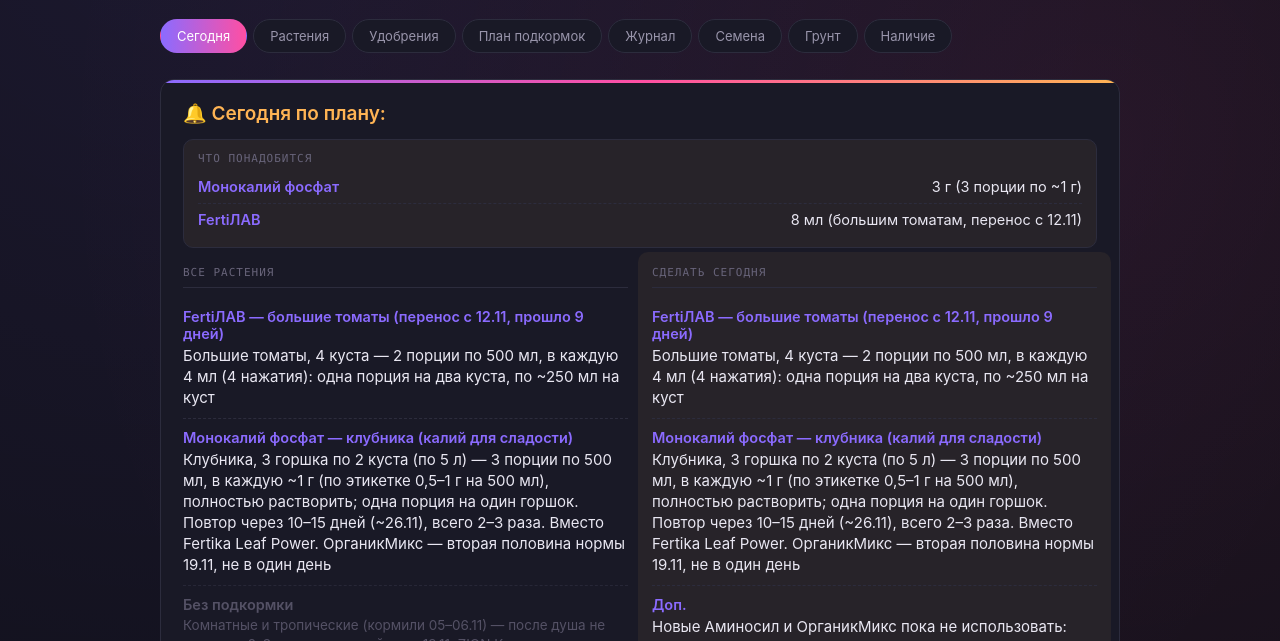
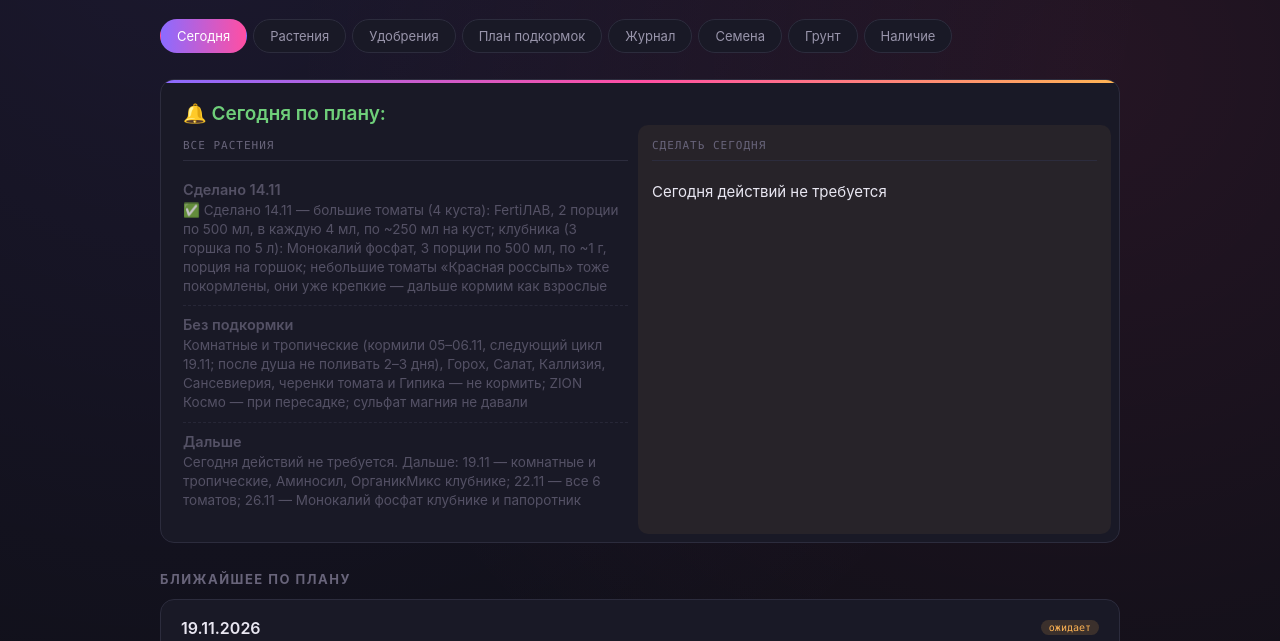
Before and after one commit to aA210199Aa/My-plants, a plain HTML site: page index.html in a window 1280 px wide. Shown: the part 114-755 px from the top of the page. Drawn offline with Linux system fonts and the light colour scheme.

Commit message:
14.11: цикл закрыт (томаты и клубника покормлены), добавлены 22.11 (все томаты) и 26.11 (калий клубнике, папоротник); порядок PLAN исправлен
Co-Authored-By: Claude Sonnet 5.5 <noreply@anthropic.com>

```diff
--- a/index.html
+++ b/index.html
@@ -443,6 +443,7 @@ const PLANTS_TOMATOES = [
     {date:"10.09.2026", note:"Посев 2 семян — вместо гороха, который пока остаётся следующим в очереди"},
     {date:"05.11.2026", note:"Уточнено: томатов 6 кустов (4 взрослых + 2 небольших), небольшие достаточно крепкие — кормим по норме рассады"},
     {date:"05.11.2026", note:"Подкормка FertiЛАВ (4 мл на 500 мл на двоих, по ~200 мл)"},
+    {date:"14.11.2026", note:"Подкормлены; уже крепкие — дальше кормим как взрослые (раз в 7–10 дней, 2 мл FertiЛАВ на куст), следующая ~22.11"},
   ], care:"Молодая рассада — не кормить минералкой первые 2-3 недели\n" + TOMATO_CARE},
   {num:1, n:"Томат черри", loc:"Стеллаж", pot:"Зелёный горшок, 2л", state:"good", photos:["photos/tomato-1.jpg"], photoDate:"03.11.2026", note:"Старый куст", history:[], care:TOMATO_CARE},
   {num:2, n:"Томат черри", loc:"Стеллаж", pot:"Коричневый/терракотовый горшок, 2л", state:"good", photos:["photos/tomato-2.jpg"], photoDate:"03.11.2026", note:"Старый куст", history:[], care:TOMATO_CARE},
@@ -458,6 +459,10 @@ const PLANTS_TOMATOES = [
     {date:"05.11.2026", note:"Полив раствором FertiЛАВ (2 мл на куст, ~250 мл). Следующая ~12.11"},
     {date:"05.11.2026", note:"Полив раствором FertiЛАВ (2 мл на куст, ~250 мл). Следующая ~12.11"},
     {date:"05.11.2026", note:"Полив раствором FertiЛАВ (2 мл на куст, ~250 мл). Следующая ~12.11"},
+    {date:"14.11.2026", note:"Подкормка FertiЛАВ: 4 мл на 500 мл на два куста, ~250 мл на куст. Следующая ~22.11"},
+    {date:"14.11.2026", note:"Подкормка FertiЛАВ: 4 мл на 500 мл на два куста, ~250 мл на куст. Следующая ~22.11"},
+    {date:"14.11.2026", note:"Подкормка FertiЛАВ: 4 мл на 500 мл на два куста, ~250 мл на куст. Следующая ~22.11"},
+    {date:"14.11.2026", note:"Подкормка FertiЛАВ: 4 мл на 500 мл на два куста, ~250 мл на куст. Следующая ~22.11"},
   ], care:"Не кормить, пока не окрепнут корни\nПосле укоренения — пересадить в горшок\nПолив по подсыханию, не переливать"},
 ];
 
@@ -473,6 +478,7 @@ const PLANTS_SALAD = [
 
 const PLANTS_BERRIES = [
   {n:"Клубника (6 кустов)", loc:"Стеллаж", pot:"3 горшка по 5л, по 2 куста", state:"good", photos:["photos/strawberry-1.jpg","photos/strawberry-2.jpg","photos/strawberry-3.jpg"], photoDate:"03.11.2026", note:"Пересажены из стаканчиков в большие горшки, цветут, есть созревшая ягода. В одном горшке у куста сухая мохнатая розетка в центре — возможно, отмирает. Уточнено 04.11: 6 кустов, по 2 в каждом из трёх горшков по 5л. 05.11: в одном горшке один куст совсем маленький — по фото 03.11 низкий, с сухой «мохнатой» серединой и 2–3 листьями, рядом сильный сосед", history:[
+    {date:"14.11.2026", note:"Подкормка калием: Монокалий фосфат, 3 порции по 500 мл, по ~1 г на горшок. Повтор ~26.11, вторая половина ОрганикМикса 19.11"},
     {date:"14.11.2026", note:"Решено дать калий для сладости сегодня: Монокалий фосфат 2 г на 2 л воды, по ~650 мл на горшок. Повтор ~26.11, вторая половина ОрганикМикса 19.11"},
     {date:"05.11.2026", note:"В одном горшке куст совсем маленький (слабый) — срезаем цветоносы и подсохшие листья, даём окрепнуть"},
     {date:"05.11.2026", note:"Первый урожай: съедено 3 ягоды, кисловатые"},
@@ -630,33 +636,47 @@ const FERT_BIO = [
 ];
 
 const PLAN = [
-  {date:"14.11.2026", status:"pending",
+  {date:"26.11.2026", status:"pending",
   need:[
     {label:"Монокалий фосфат", val:"3 г (3 порции по ~1 г)"},
-    {label:"FertiЛАВ", val:"8 мл (большим томатам, перенос с 12.11)"},
+    {label:"FertiЛАВ", val:"1 мл (папоротнику)"},
   ],
   items:[
-    {label:"FertiЛАВ — большие томаты (перенос с 12.11, прошло 9 дней)", val:"Большие томаты, 4 куста — 2 порции по 500 мл, в каждую 4 мл (4 нажатия): одна порция на два куста, по ~250 мл на куст"},
-    {label:"Монокалий фосфат — клубника (калий для сладости)", val:"Клубника, 3 горшка по 2 куста (по 5 л) — 3 порции по 500 мл, в каждую ~1 г (по этикетке 0,5–1 г на 500 мл), полностью растворить; одна порция на один горшок. Повтор через 10–15 дней (~26.11), всего 2–3 раза. Вместо Fertika Leaf Power. ОрганикМикс — вторая половина нормы 19.11, не в один день"},
-    {label:"Без подкормки", val:"Комнатные и тропические (кормили 05–06.11) — после душа не поливать 2–3 дня, следующий цикл 19.11; ZION Космо — не сегодня, при пересадке (Pink Princess, монстера); Горох (взошёл) — не кормить: поставить опору, свет ~15 ч, полив умеренный; Салат, Каллизия, Сансевиерия, черенки томата и черенки Гипика — не кормить"},
-    {label:"Доп.", val:"Новые Аминосил и ОрганикМикс пока не использовать: Аминосил — 19.11, ОрганикМикс — вторая половина нормы 19.11. Монокалий фосфат клубнике повторить ~26.11 (всего 2–3 раза). Осмотреть листья на вредителей после душа; крупные гладкие листья (фикусы, монстера, филодендроны, драцена) при пыли протереть «Свежим листом»: спрей с 30–40 см, 1–2 мин, влажный спонж или микрофибра вдоль жилок, сухой стороной для блеска"},
+    {label:"Монокалий фосфат — клубника (повтор)", val:"Клубника, 3 горшка по 2 куста — 3 порции по 500 мл, в каждую ~1 г, полностью растворить, одна порция на горшок. Всего 2–3 раза: третий около 08.12. ОрганикМикс вторая половина — 19.11, не в один день"},
+    {label:"FertiЛАВ — папоротник", val:"Папоротник — 1 мл (1 нажатие) в ~300 мл воды, половина нормы: он оправился после побурения. Дальше по 1 мл раз в 3–4 недели, смотреть на листья"},
+    {label:"Без подкормки", val:"Все остальные — не кормить, их сроки: томаты 22.11, комнатные и тропические 19.11 (следующий цикл через 2 недели)"},
+    {label:"Доп.", val:"Кислоты по необходимости: Янтарная 1 г на 1 л — черенки, пересадка, стресс; Лимонная щепотка на 1 л — подкислить воду, если жёсткая или есть налёт"},
+  ]},
+  {date:"22.11.2026", status:"pending",
+  need:[
+    {label:"FertiЛАВ", val:"12 мл (6 кустов томата по 2 мл)"},
+  ],
+  items:[
+    {label:"FertiЛАВ — все томаты", val:"4 больших и 2 небольших куста (они уже крепкие) — 3 порции по 500 мл, в каждую 4 мл (4 нажатия): одна порция на два куста, по ~250 мл на куст (по этикетке взрослым томатам раз в 7–10 дней)"},
+    {label:"Без подкормки", val:"Все остальные — не кормить, их сроки: комнатные 19.11, клубника и папоротник 26.11"},
+    {label:"Доп.", val:"Брать FertiЛАВ только из новой бутылки; осмотр листьев на вредителей и верха земли на плесень. Янтарная кислота — по необходимости (черенки, стресс)"},
   ]},
   {date:"19.11.2026", status:"pending",
   need:[
-    {label:"FertiЛАВ", val:"≈ 27 мл (по 2 мл на горшок и куст, плющу 3 мл)"},
+    {label:"FertiЛАВ", val:"≈ 15 мл (по 2 мл на горшок, плющу 3 мл)"},
     {label:"Florizel Тропические", val:"5 мл"},
     {label:"ОрганикМикс", val:"60 г (по 20 г на горшок клубники)"},
   ],
   items:[
-    {label:"FertiЛАВ — томаты", val:"Большие томаты, 4 куста — 2 порции по 500 мл, в каждую 4 мл (4 нажатия): одна порция на два куста, по ~250 мл на куст<br>«Красная россыпь» (2 небольших куста) — 4 мл на 500 мл, по ~200 мл каждому (норма для рассады раз в 10–14 дней)"},
     {label:"FertiЛАВ — комнатные", val:"Хлорофитумы (2 горшка), Традесканция, Tradescantia spathacea, Драцена — по 2 мл (2 нажатия) на горшок, Плющ — 3 мл. 5 мл на 500 мл хватает на 2–3 горшка (по ~200 мл), всего понадобятся 3 порции. Растения под лампами — раз в 2 недели"},
     {label:"FertiЛАВ — Гипик", val:"Гипоэстес «Гипик» (на фитиле) — 2 мл на горшок, если листья окрепли; если нет — снова ~0,6 мл. Раствор лить сверху на землю, в резервуар удобрение не добавлять"},
     {label:"ОрганикМикс — клубника", val:"Клубника, 3 горшка по 2 куста — ещё по 20 г на горшок, сухим в верхний слой, затем полить (вторая половина нормы: 05.11 внесено по 20 г на горшок, а норма 20 г на куст). Калий — повтор Монокалий фосфатом (3 порции по 500 мл, по ~1 г) около 26.11, не в один день с ОрганикМиксом"},
     {label:"Florizel Тропические", val:"Philodendron Pink Princess, Фикус бонсай (толстый ствол), Фикус Бенджамина, Филодендрон зелёный — 5 мл на 500 мл, по ~100 мл на растение<br>Монстера variegata — половинная доза: 100 мл этого раствора разбавить 100 мл чистой воды и полить ~150 мл"},
     {label:"Кислоты (по необходимости)", val:"Янтарная кислота — 1 г на 1 л воды: черенкам томата и Гипика для корней, растениям после стресса или пересадки, горох и салат — замочить семена. Лимонная кислота — щепотка на 1 л воды: подкислить воду для полива клубнике и папоротнику, если вода жёсткая или на листьях белый налёт (в Петербурге вода обычно мягкая, поэтому часто не нужна)"},
     {label:"Аминосил (раз в месяц)", val:"Комнатные (Хлорофитумы, Традесканция, Tradescantia spathacea, Драцена, Плющ) — 1 пакет «для декоративно-лиственных» (5 мл) на 1 л воды, по ~200 мл на горшок; можно вместе с FertiЛАВ. Первый раз 19.11, дальше раз в месяц"},
-    {label:"Без подкормки", val:"Папоротник (его срок ~26.11–03.12, 1 мл), Салат, Горох, Каллизия, Сансевиерия (черенки в перлите), черенки томата и черенки Гипика — не кормить"},
+    {label:"Без подкормки", val:"Томаты (кормили 14.11, следующий раз 22.11), Папоротник (его срок ~26.11–03.12, 1 мл), Салат, Горох, Каллизия, Сансевиерия (черенки в перлите), черенки томата и черенки Гипика — не кормить"},
     {label:"Доп.", val:"Брать FertiЛАВ только из новой бутылки (прозрачная жидкость, без хлопьев и плёнки); осмотр на вредителей и плесень"},
+  ]},
+  {date:"14.11.2026", status:"done",
+  items:[
+    {label:"Сделано 14.11", val:"✅ Сделано 14.11 — большие томаты (4 куста): FertiЛАВ, 2 порции по 500 мл, в каждую 4 мл, по ~250 мл на куст; клубника (3 горшка по 5 л): Монокалий фосфат, 3 порции по 500 мл, по ~1 г, порция на горшок; небольшие томаты «Красная россыпь» тоже покормлены, они уже крепкие — дальше кормим как взрослые"},
+    {label:"Без подкормки", val:"Комнатные и тропические (кормили 05–06.11, следующий цикл 19.11; после душа не поливать 2–3 дня), Горох, Салат, Каллизия, Сансевиерия, черенки томата и Гипика — не кормить; ZION Космо — при пересадке; сульфат магния не давали"},
+    {label:"Дальше", val:"Сегодня действий не требуется. Дальше: 19.11 — комнатные и тропические, Аминосил, ОрганикМикс клубнике; 22.11 — все 6 томатов; 26.11 — Монокалий фосфат клубнике и папоротник"},
   ]},
   {date:"12.11.2026", status:"moved",
   need:[
@@ -787,6 +807,7 @@ const PLAN = [
 ];
 
 const JOURNAL = [
+  {d:"14.11.2026", who:"Томаты, клубника", action:"Подкормка выполнена", note:"Большие томаты (4 куста): FertiЛАВ, 2 порции по 500 мл по 4 мл, ~250 мл на куст. Клубника (3 горшка по 5 л): Монокалий фосфат, 3 порции по 500 мл, по ~1 г на горшок. Небольшие томаты тоже покормлены, они уже крепкие — дальше как взрослые. Следующее: 19.11 комнатные и тропические, 22.11 все томаты, 26.11 калий клубнике и папоротник", status:"done"},
   {d:"14.11.2026", who:"Янтарная и лимонная кислота", action:"Напоминание на будущее", note:"Учитывать кислоты в каждом плане. Янтарная (1 г на 1 л): черенки, пересадка, стресс, замачивание семян гороха и салата. Лимонная (щепотка на 1 л): подкислить воду, если жёсткая или есть налёт. Для чистки листьев не нужны — для этого «Свежий лист»", status:"done"},
   {d:"14.11.2026", who:"Томаты, комнатные", action:"Магний не даём; протирка листьев", note:"Сульфат магния сегодня не добавляем (кустам с жёлтыми листьями — наблюдаем, решим по новым листьям). Листья комнатных после душа: при пыли протереть «Свежим листом» (спрей 30–40 см, 1–2 мин, влажный спонж или микрофибра, потом сухой стороной). Янтарная и лимонная кислота для протирки не нужны: янтарная — стимулятор при стрессе (пересадка), лимонная — только подкислять воду для полива", status:"done"},
   {d:"14.11.2026", who:"Древесная зола", action:"Решение: не используем", note:"Золу ни разу не использовала. Сейчас не нужна: калий даём монокалий фосфатом, зола щелочная и в горшках легко передозировать; клубнике она вредна. Запас только для томатов: сухой 1 ч.л. на 3–5 л грунта или настой 1 ст.л. на 1 л воды (сутки), но не в один день с другими подкормками", status:"done"},
```
